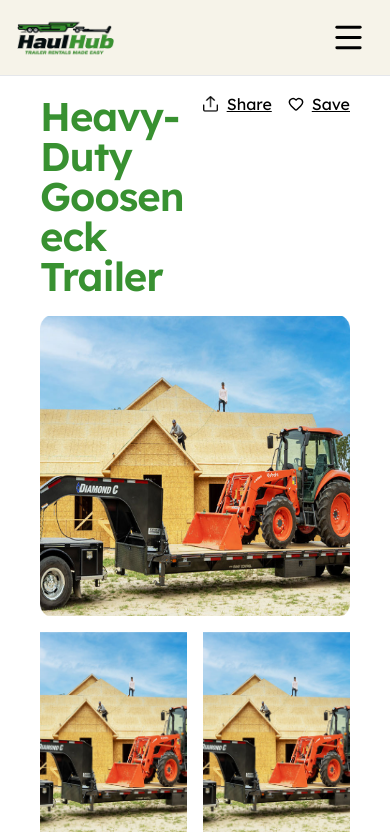
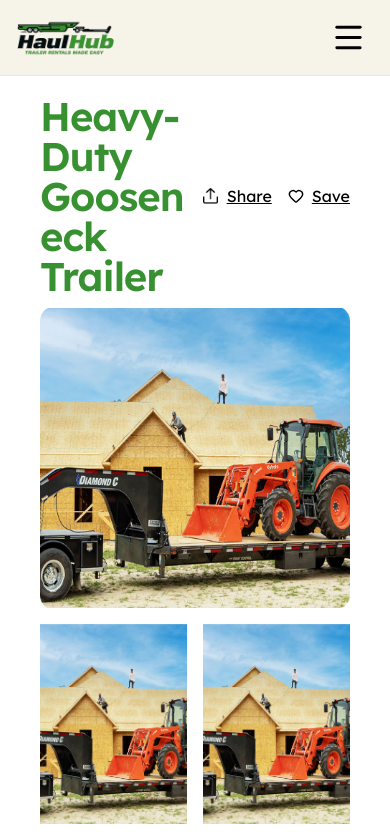
Before and after one commit to devakash400/HaulHub_ReactJS, a React (Create React App) app: page /trailer/1 in a window 390 px wide. Shown: the top 838 px of the page. Built offline with nearby package versions, Linux system fonts and the light colour scheme; no server answers.

Commit message:
bug id 7 in Haulhub Web 10 Jun 2026

```diff
--- a/src/components/TrailerDetails/TrailerTitleSection.tsx
+++ b/src/components/TrailerDetails/TrailerTitleSection.tsx
@@ -18,10 +18,10 @@ export const TrailerTitleSection: React.FC<TrailerTitleSectionProps> = ({
   isSaved = false,
 }) => {
   return (
-    <section className="flex flex-row flex-wrap items-start justify-between gap-4 mb-3 min-w-0">
+    <section className="flex flex-row flex-wrap items-center sm:items-start justify-between gap-4 mb-3 min-w-0">
       <div className="min-w-0 flex-1">
         <h1
-          className="text-xl sm:text-2xl md:text-3xl lg:text-4xl font-semibold tracking-tight text-[#389131] mb-2 break-words"
+          className="text-xl sm:text-2xl md:text-3xl lg:text-4xl font-semibold tracking-tight text-[#389131] mb-0 sm:mb-2 break-words"
           style={{
             fontFamily: "Lexend",
             fontWeight: 600,
```
